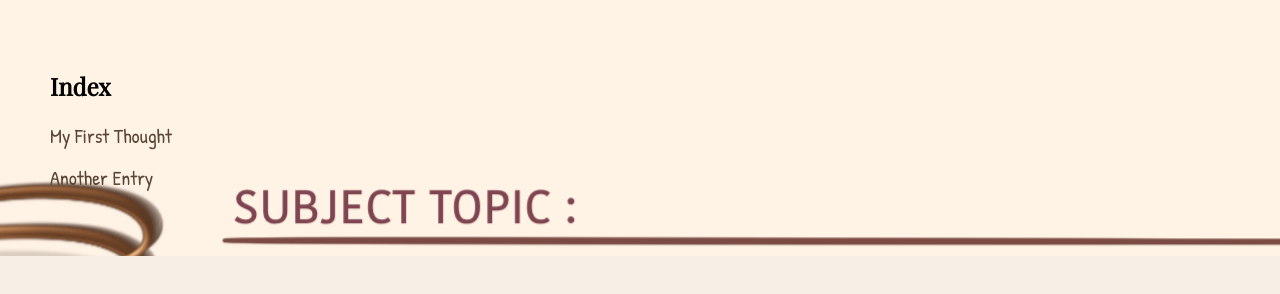
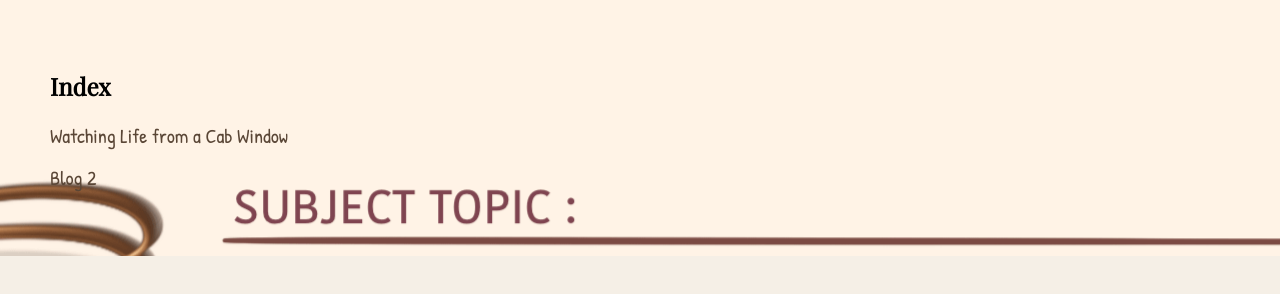
Before and after one commit to gs-personal17/Gargi-s-Thoughtscape, a plain HTML site: page index.html in a window 1280 px wide. Drawn offline with nearby package versions, Linux system fonts and the light colour scheme; files whose address does not match are found by name.

Commit message:
Update and rename blog.html to index.html

```diff
--- a/blog.html
+++ b/index.html
@@ -8,8 +8,8 @@
 <div class="index">
   <h2>Index</h2>
 
-  <a href="post1.html">My First Thought</a>
-  <a href="post2.html">Another Entry</a>
+  <a href="post1.html">Watching Life from a Cab Window</a>
+  <a href="post2.html">Blog 2</a>
 
 </div>
 
```
